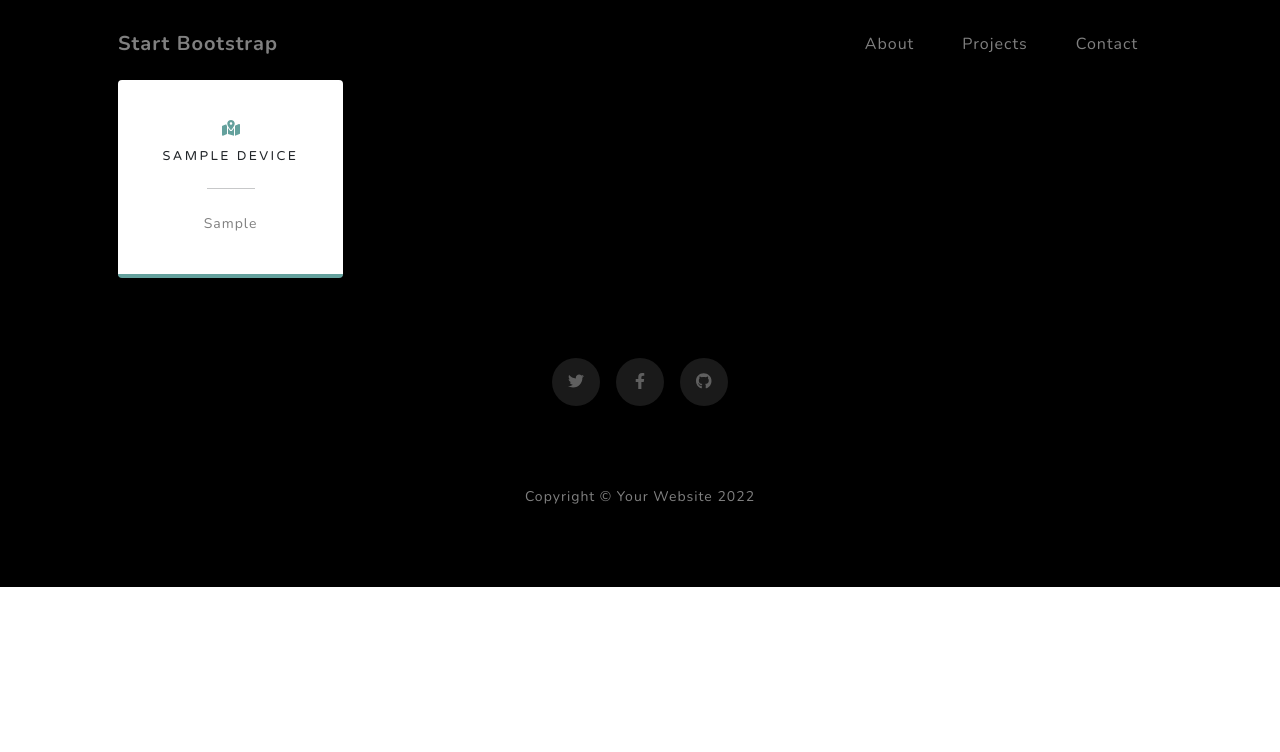
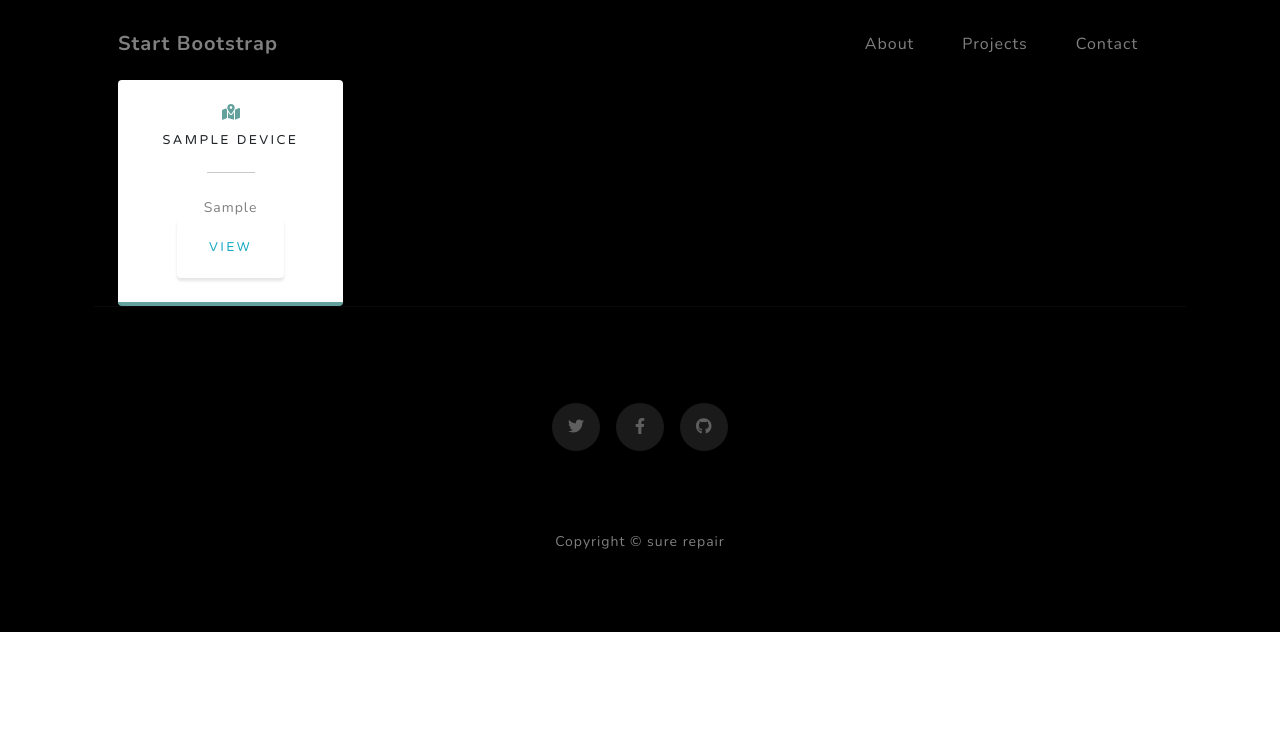
Before and after one commit to kamau826/SureRepair, a Flask app: page /technician/1 in a window 1280 px wide. Shown: the top 752 px of the page. Run offline with Flask 2, Linux system fonts and the light colour scheme; a user stored in the database is signed in; tables that the repository leaves empty hold one stand-in row (values such as "Sample post"); some libraries are stand-ins or nearby versions.

Commit message:
added styling to technician template

```diff
--- a/app/templates/booking_repair.html
+++ b/app/templates/booking_repair.html
@@ -26,7 +26,7 @@
 
             <div class="d-flex align-items-center h-custom-2 px-5 ms-xl-4 mt-5 pt-5 pt-xl-0 mt-xl-n5">
 
-              <form style="width: 23rem;" action="{{url_for('book_repair')}}" method="post">
+              <form style="width: 23rem;" action="{{url_for('book_repair')}}" method="post" enctype="mulyipart/form-data">
 
                 <h3 class="fw-normal mb-3 pb-3" style="letter-spacing: 1px;">Book repair</h3>
 
@@ -42,6 +42,10 @@
                   <div class="form-outline mb-4">
                   <input type="text" name="fault" id="form2Example29" class="form-control form-control-lg" placeholder="problem"/>
                   <label class="form-label" for="form2Example28">Fault</label>
+                </div>
+                <div class="form-outline mb-4">
+                  <label class="form-label">upload picture of the device </label>
+                  <input type="file" name="device_image" class="form-control" placeholder="Upload device image">
                 </div>
 
                 <div class="pt-1 mb-4">
--- a/app/templates/index.html
+++ b/app/templates/index.html
@@ -22,7 +22,9 @@
                     <ul class="navbar-nav ms-auto mb-2 mb-lg-0">
                         <li class="nav-item"><a class="nav-link active" aria-current="page" href="#!">Home</a></li>
                         <li class="nav-item"><a class="nav-link" href="#!">About</a></li>
+                        {%if current_user.is_technician %}
                         <li class="nav-item"><a class="nav-link" href="{{url_for('technician',usk=current_user.user_key)}}">Technician</a></li>
+                        {%endif %}
                         {% if current_user.is_authenticated %}
                         <li class="nav-item"><a class="nav-link" href="{{url_for('logout')}}">logout</a></li>
                         {%endif%}
--- a/app/templates/technician.html
+++ b/app/templates/technician.html
@@ -156,16 +156,18 @@
                 <div class="row gx-4 gx-lg-5">
                     {% for device in devices %}
                     <div class="col-md-3 mb-3 mb-md-0">
-                        <div class="card py-4 h-100">
+                        <div class="card py-2 h-100">
                             <div class="card-body text-center">
                                 <i class="fas fa-map-marked-alt text-primary mb-2"></i>
                                 <h4 class="text-uppercase m-0">{{device.name}}</h4>
                                 <hr class="my-4 mx-auto" />
                                 <div class="small text-black-50">{{device.fault}}</div>
+                                <a class="btn btn-outline-info" href="{{url_for('view_device',dvk=device.device_key)}}">view</a>
                             </div>
                         </div>
                     </div>
                     {% endfor %}
+                    <br><hr>
 <!--                    <div class="col-md-4 mb-3 mb-md-0">-->
 <!--                        <div class="card py-4 h-100">-->
 <!--                            <div class="card-body text-center">-->
@@ -195,7 +197,7 @@
             </div>
         </section>
         <!-- Footer-->
-        <footer class="footer bg-black small text-center text-white-50"><div class="container px-4 px-lg-5">Copyright &copy; Your Website 2022</div></footer>
+        <footer class="footer bg-black small text-center text-white-50"><div class="container px-4 px-lg-5">Copyright &copy; sure repair</div></footer>
         <!-- Bootstrap core JS-->
         <script src="https://cdn.jsdelivr.net/npm/bootstrap@5.1.3/dist/js/bootstrap.bundle.min.js"></script>
         <!-- Core theme JS-->
```
